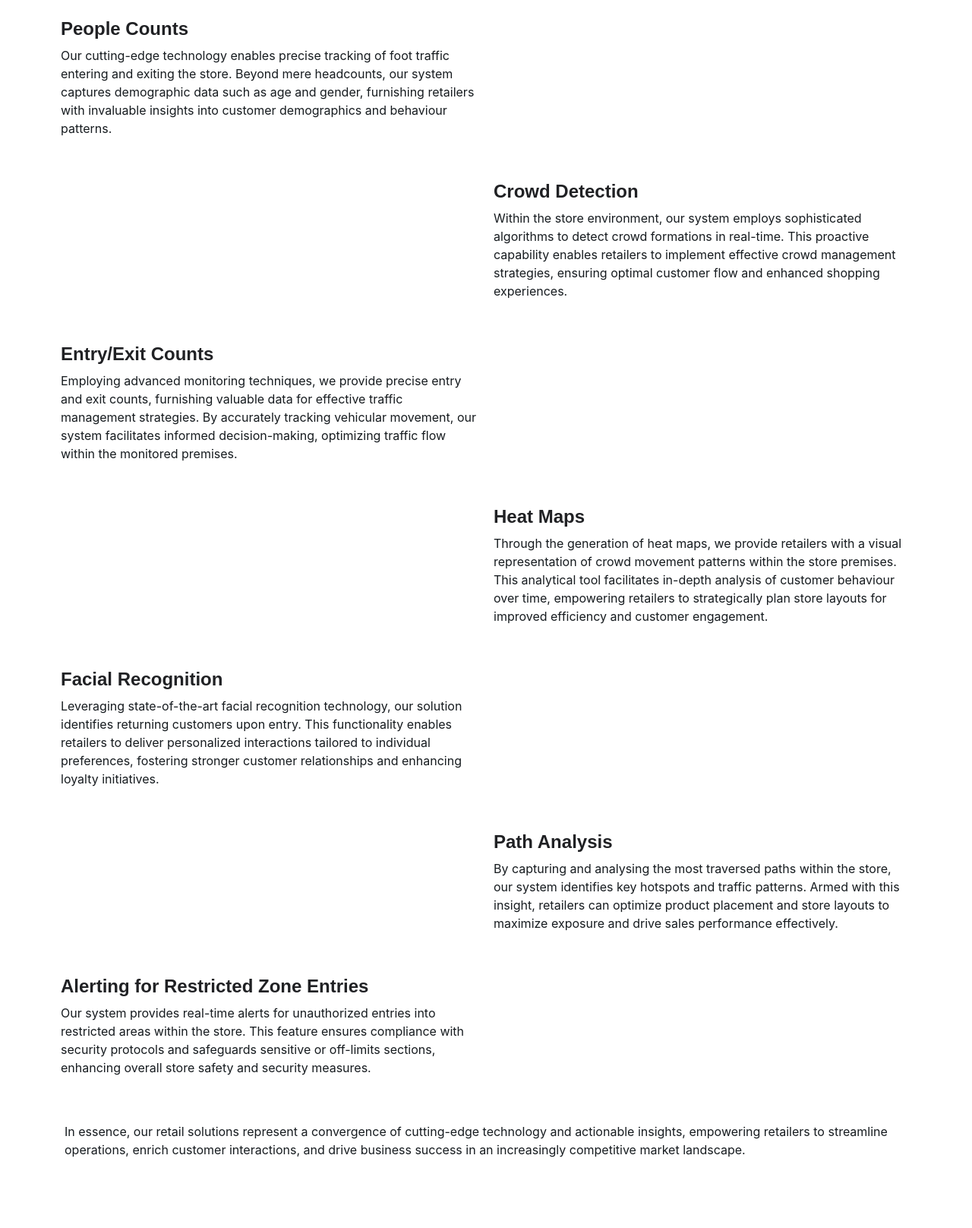
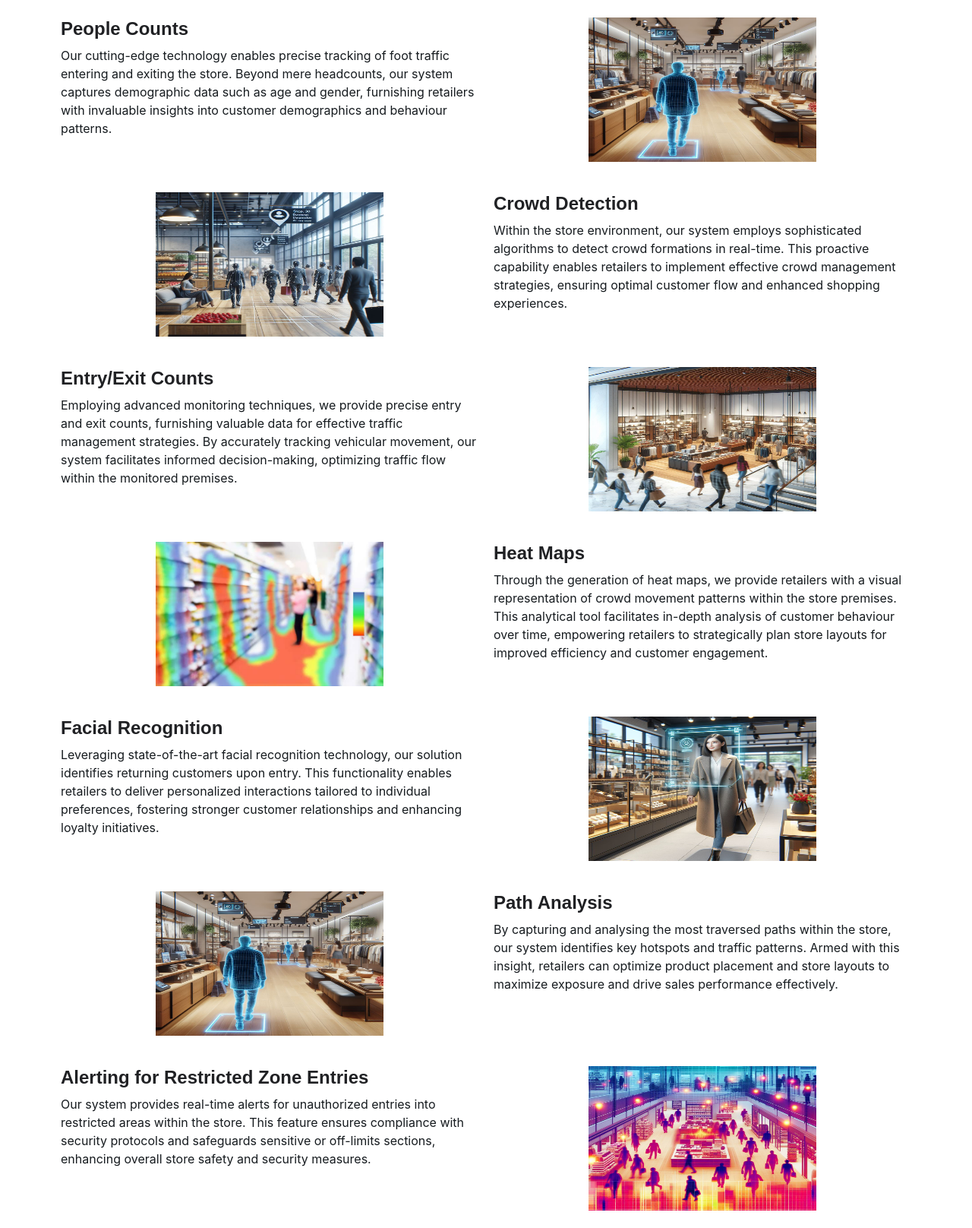
Before and after one commit to rushi-mereddy/visum-ai, a plain HTML site: page retail.html in a window 1280 px wide. Shown: the part 265-1881 px from the top of the page at 76% size. Before the commit the page ends 1790 px from the top, so only its background shows below. Drawn offline with nearby package versions, Linux system fonts and the light colour scheme.

Commit message:
multiple pages

```diff
--- a/retail.html
+++ b/retail.html
@@ -13,7 +13,7 @@
     <nav class="navbar navbar-expand-lg bg-body-tertiary">
         <div class="container-fluid">
           <a class="navbar-brand" href="#">
-              <img src="/visum-ai/assets/Logo/Visum.AI_Logo.AI/SVG/VisumAI_Dark_Transparent.svg" alt="Logo" width="150" height="24" class="d-inline-block align-text-top">
+              <img src="/assets/Logo/Visum.AI_Logo.AI/SVG/VisumAI_Dark_Transparent.svg" alt="Logo" width="150" height="24" class="d-inline-block align-text-top">
           </a>
           <button class="navbar-toggler" type="button" data-bs-toggle="collapse" data-bs-target="#navbarTogglerDemo02" aria-controls="navbarTogglerDemo02" aria-expanded="false" aria-label="Toggle navigation">
             <span class="navbar-toggler-icon"></span>
@@ -52,11 +52,11 @@
             <h5 class="fs-5">People Counts</h5>
             <p>Our cutting-edge technology enables precise tracking of foot traffic entering and exiting the store. Beyond mere headcounts, our system captures demographic data such as age and gender, furnishing retailers with invaluable insights into customer demographics and behaviour patterns.</p>
           </div>
-                  <div class="col-md-6">
-
+          <div class="col-md-6 d-flex justify-content-center align-items-center">
+            <img src="/visum-ai/assets/images/IMG-20240326-WA0031.jpg" alt="" width="300" style="height: 190px;" class="img-fluid">
           </div>
-                  <div class="col-md-6">
-
+          <div class="col-md-6 d-flex justify-content-center align-items-center">
+            <img src="/visum-ai/assets/images/IMG-20240326-WA0032.jpg" alt="" width="300" style="height: 190px;" class="img-fluid">
           </div>
           <div class="col-md-6">
             <h5 class="fs-5">Crowd Detection</h5>
@@ -67,11 +67,11 @@
             <p>Employing advanced monitoring techniques, we provide precise entry and exit counts, furnishing valuable data for effective traffic management strategies. By accurately tracking vehicular movement, our system facilitates informed decision-making, optimizing traffic flow within the monitored premises.</p>
 
           </div>
-                  <div class="col-md-6">
-
+          <div class="col-md-6 d-flex justify-content-center align-items-center">
+            <img src="/visum-ai/assets/images/IMG-20240326-WA0029.jpg" alt="" width="300" style="height: 190px;" class="img-fluid">
           </div>
-                  <div class="col-md-6">
-
+          <div class="col-md-6 d-flex justify-content-center align-items-center">
+            <img src="/visum-ai/assets/images/WhatsApp Image 2024-03-26 at 17.32.59_e0c1c842.jpg" alt="" width="300" style="height: 190px;" class="img-fluid">
           </div>
           <div class="col-md-6">
             <h5 class="fs-5">Heat Maps</h5>
@@ -83,11 +83,11 @@
             <p>   Leveraging state-of-the-art facial recognition technology, our solution identifies returning customers upon entry. This functionality enables retailers to deliver personalized interactions tailored to individual preferences, fostering stronger customer relationships and enhancing loyalty initiatives.</p>
 
           </div>
-                  <div class="col-md-6">
-
+          <div class="col-md-6 d-flex justify-content-center align-items-center">
+            <img src="/visum-ai/assets/images/IMG-20240326-WA0030.jpg" alt="" width="300" style="height: 190px;" class="img-fluid">
           </div>
-                  <div class="col-md-6">
-
+          <div class="col-md-6 d-flex justify-content-center align-items-center">
+            <img src="/visum-ai/assets/images/IMG-20240326-WA0031.jpg" alt="" width="300" style="height: 190px;" class="img-fluid">
           </div>
           <div class="col-md-6">
             <h5 class="fs-5">Path Analysis</h5>
@@ -97,7 +97,8 @@
             <h5 class="fs-5">Alerting for Restricted Zone Entries</h5>
             <p>Our system provides real-time alerts for unauthorized entries into restricted areas within the store. This feature ensures compliance with security protocols and safeguards sensitive or off-limits sections, enhancing overall store safety and security measures.</p>
           </div>
-                  <div class="col-md-6">
+          <div class="col-md-6 d-flex justify-content-center align-items-center">
+            <img src="/visum-ai/assets/images/IMG-20240326-WA0027.jpg" alt="" width="300" style="height: 190px;" class="img-fluid">
           </div>
         </div>
         <br>
```
Also changed, not shown: about-us.html (+3 -3 lines), index.html (+4 -4 lines), transportation-parking-management.html (+6 -6 lines), warehouse-management.html (+9 -8 lines), waste-management.html (+7 -7 lines). Lines whose indentation alone changed are shown as unchanged.
